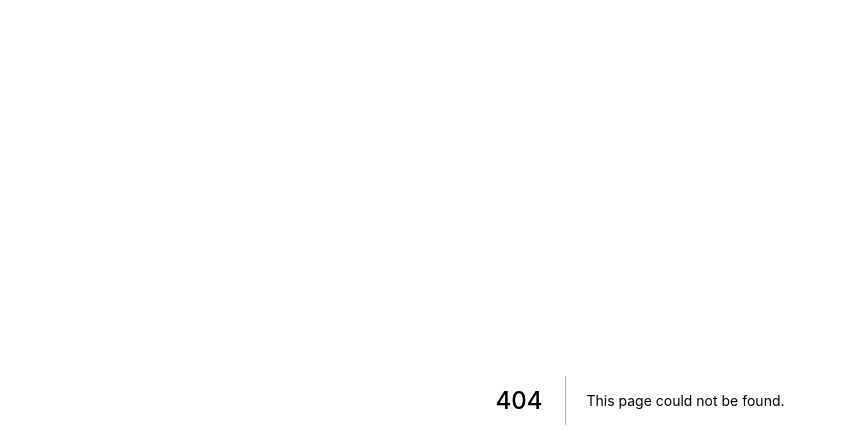
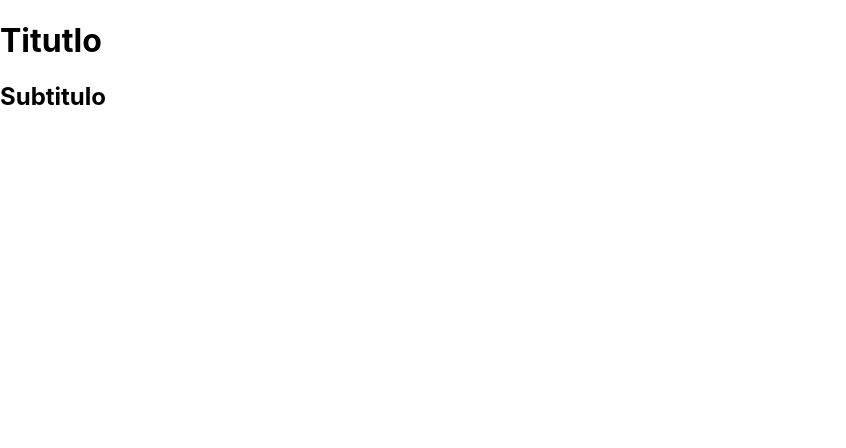
Before and after one commit to wesleysan7os/revisao-react, a Next.js app: page /basicos/fragment1 in a window 1280 px wide. Before the commit this address had no page. Shown: the top 448 px of the page, without its empty margins (0-846 px from the left). Built offline with nearby package versions, Linux system fonts and the light colour scheme.

Commit message:
using react fragment

```diff
--- /dev/null
+++ b/pages/basicos/fragment1.jsx
@@ -0,0 +1,8 @@
+export default function fragment() {
+  return (
+    <>
+      <h1>Titutlo</h1>
+      <h2>Subtitulo</h2>
+    </>
+  );
+}
```
